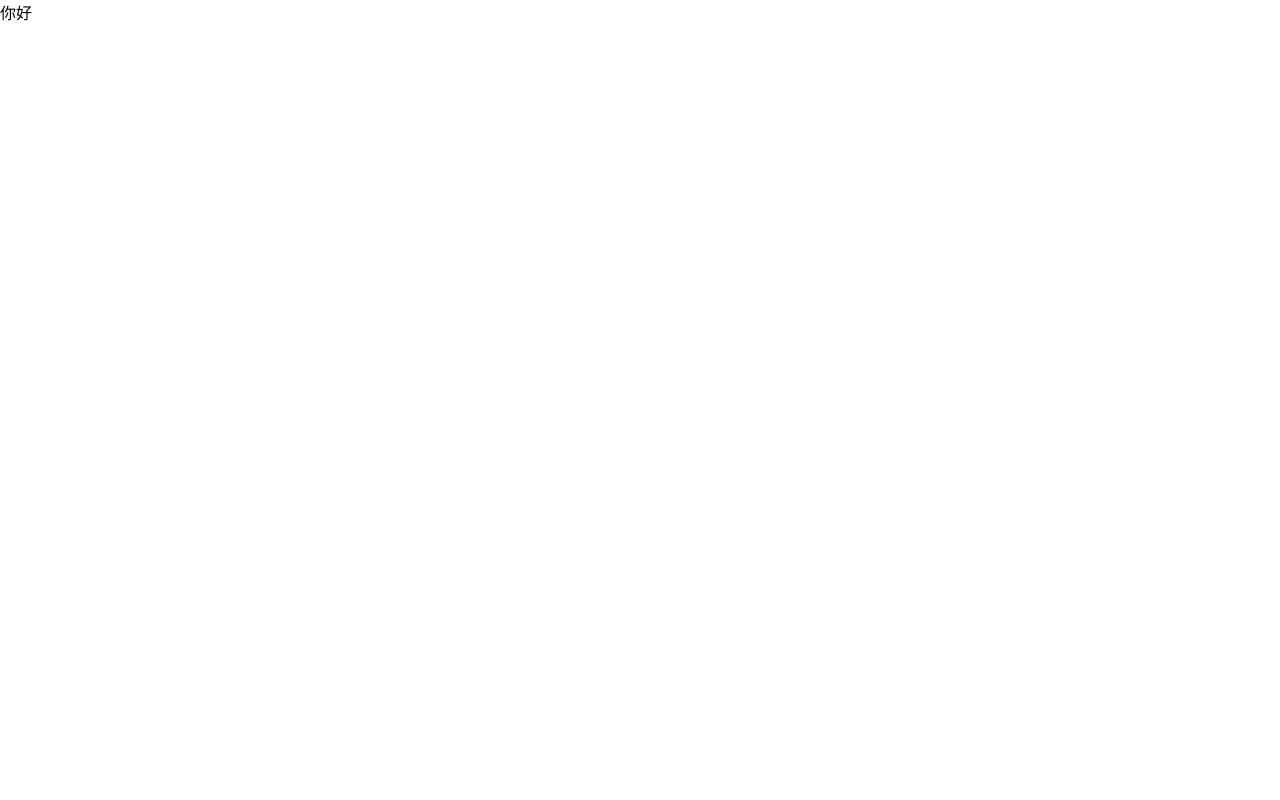
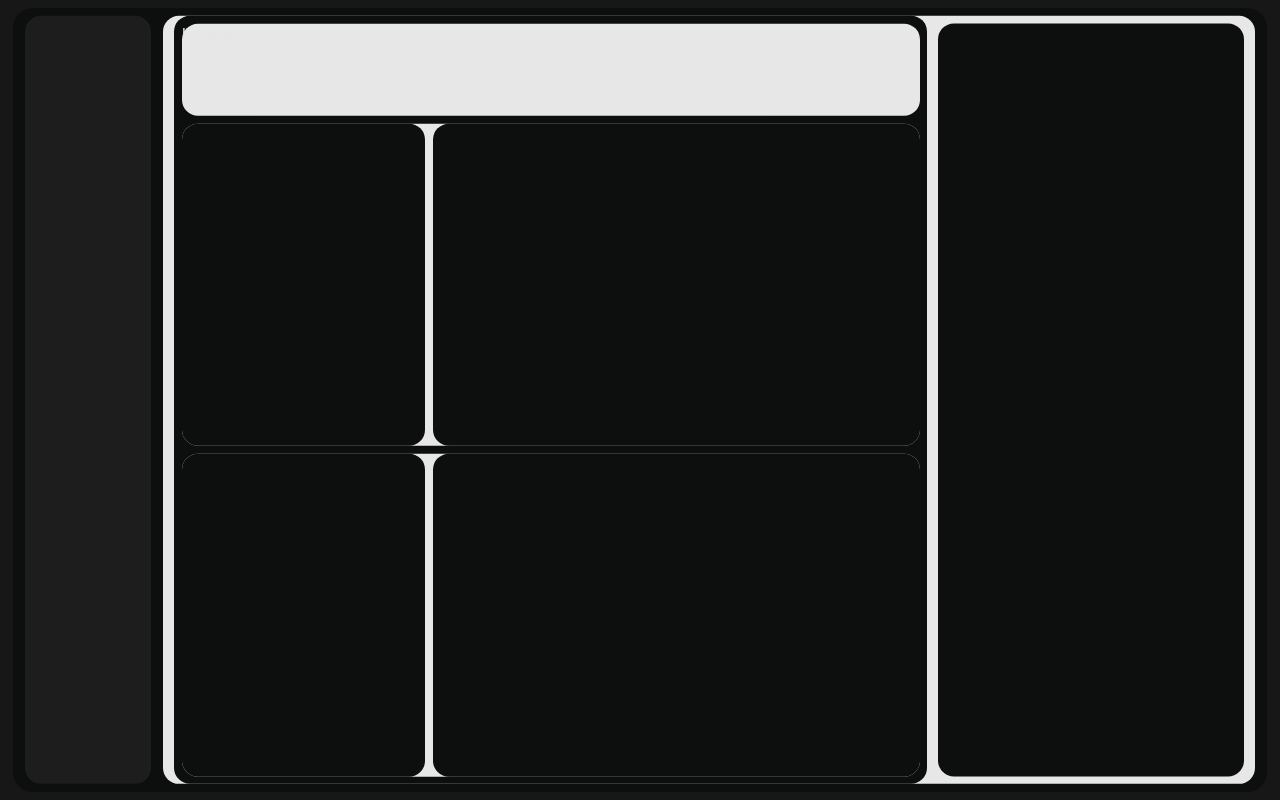
Before and after one commit to Leon-Chin/Fitness-App, a React app: page / in a window 1280 px wide. Built offline with nearby package versions, Linux system fonts and the light colour scheme.

Commit message:
feat: add the layout framework

```diff
--- a/public/index.html
+++ b/public/index.html
@@ -1,43 +1,25 @@
 <!DOCTYPE html>
 <html lang="en">
+
 <head>
   <meta charset="utf-8" />
   <link rel="icon" href="%PUBLIC_URL%/favicon.ico" />
   <meta name="viewport" content="width=device-width, initial-scale=1" />
   <meta name="theme-color" content="#000000" />
-    <meta
-      name="description"
-      content="Web site created using create-react-app"
-    />
+  <meta name="description" content="Web site created using create-react-app" />
   <link rel="apple-touch-icon" href="%PUBLIC_URL%/logo192.png" />
-    <!--
-      manifest.json provides metadata used when your web app is installed on a
-      user's mobile device or desktop. See https://developers.google.com/web/fundamentals/web-app-manifest/
-    -->
-    <link rel="manifest" href="%PUBLIC_URL%/manifest.json" />
-    <!--
-      Notice the use of %PUBLIC_URL% in the tags above.
-      It will be replaced with the URL of the `public` folder during the build.
-      Only files inside the `public` folder can be referenced from the HTML.
-
-      Unlike "/favicon.ico" or "favicon.ico", "%PUBLIC_URL%/favicon.ico" will
-      work correctly both with client-side routing and a non-root public URL.
-      Learn how to configure a non-root public URL by running `npm run build`.
-    -->
   <title>React App</title>
 </head>
+<style>
+  body {
+    height: 100%;
+    width: 100%;
+  }
+</style>
+
 <body>
   <noscript>You need to enable JavaScript to run this app.</noscript>
   <div id="root"></div>
-    <!--
-      This HTML file is a template.
-      If you open it directly in the browser, you will see an empty page.
+</body>
 
-      You can add webfonts, meta tags, or analytics to this file.
-      The build step will place the bundled scripts into the <body> tag.
-
-      To begin the development, run `npm start` or `yarn start`.
-      To create a production bundle, use `npm run build` or `yarn build`.
-    -->
-  </body>
 </html>
--- a/src/App.js
+++ b/src/App.js
@@ -1,9 +1,29 @@
 import './App.less';
+import Sidebar from './components/sidebar'
 
 function App() {
   return (
     <div className="App">
-      你好
+      <div className='sidebar'>
+
+      </div>
+      <div className='contentBox'>
+        <div className='contendBox-left'>
+          <div className='sayHello'>
+            Hello Leon <br />
+            Welcome to the fitness app
+          </div>
+          <div className='contendBox-left-subTop'>
+            <div className='contacts'></div>
+            <div className='statistic'></div>
+          </div>
+          <div className='contendBox-left-subBottom'>
+            <div className='model1'></div>
+            <div className='trend'></div>
+          </div>
+        </div>
+        <div className='contendBox-right'></div>
+      </div>
     </div>
   );
 }
--- a/src/App.less
+++ b/src/App.less
@@ -0,0 +1,129 @@
+@darkBackgroundColor: #0c0f0e;
+@darkBlockBackgroundColor: #1d1d1d;
+@darkTextColor: #e7e7e7;
+
+.App {
+    height: 98%;
+    background-color: @darkBackgroundColor;
+    position: absolute;
+    top: 50%;
+    transform: translateY(-50%);
+    left: 1%;
+    right: 1%;
+    border-radius: 20px;
+
+    .sidebar {
+        width: 10%;
+        height: 98%;
+        background-color: @darkBlockBackgroundColor;
+        position: absolute;
+        // max-width: 100px;
+        top: 50%;
+        transform: translateY(-50%);
+        left: 1%;
+        border-radius: 16px;
+    }
+
+    .contentBox {
+        width: 87%;
+        height: 98%;
+        background-color: @darkTextColor;
+        position: absolute;
+        // max-width: 100px;
+        top: 50%;
+        transform: translateY(-50%);
+        right: 1%;
+        border-radius: 16px;
+
+        .contendBox-left {
+            width: 69%;
+            height: 100%;
+            background-color: @darkBackgroundColor;
+            position: absolute;
+            // max-width: 100px;
+            top: 50%;
+            transform: translateY(-50%);
+            left: 1%;
+            border-radius: 16px;
+
+            .sayHello {
+                width: 98%;
+                height: 12%;
+                background-color: @darkTextColor;
+                position: absolute;
+                // max-width: 100px;
+                top: 1%;
+                right: 1%;
+                border-radius: 16px;
+            }
+
+            .contendBox-left-subTop {
+                width: 98%;
+                height: 42%;
+                background-color: @darkTextColor;
+                position: absolute;
+                bottom: 44%;
+                right: 1%;
+                border-radius: 16px;
+
+                .contacts {
+                    width: 33%;
+                    height: 100%;
+                    background-color: @darkBackgroundColor;
+                    position: absolute;
+                    left: 0%;
+                    border-radius: 16px;
+                }
+
+                .statistic {
+                    width: 66%;
+                    height: 100%;
+                    background-color: @darkBackgroundColor;
+                    position: absolute;
+                    right: 0%;
+                    border-radius: 16px;
+                }
+            }
+
+            .contendBox-left-subBottom {
+                width: 98%;
+                height: 42%;
+                background-color: @darkTextColor;
+                position: absolute;
+                bottom: 1%;
+                right: 1%;
+                border-radius: 16px;
+
+                .model1 {
+                    width: 33%;
+                    height: 100%;
+                    background-color: @darkBackgroundColor;
+                    position: absolute;
+                    left: 0%;
+                    border-radius: 16px;
+                }
+
+                .trend {
+                    width: 66%;
+                    height: 100%;
+                    background-color: @darkBackgroundColor;
+                    position: absolute;
+                    right: 0%;
+                    border-radius: 16px;
+                }
+            }
+        }
+
+        .contendBox-right {
+            width: 28%;
+            height: 98%;
+            background-color: @darkBackgroundColor;
+            position: absolute;
+            // max-width: 100px;
+            top: 50%;
+            transform: translateY(-50%);
+            right: 1%;
+            border-radius: 16px;
+        }
+    }
+}
--- a/src/components/sidebar/index.js
+++ b/src/components/sidebar/index.js
@@ -0,0 +1,9 @@
+import React from 'react'
+import './index.less'
+export default function index() {
+    return (
+        <div className='sidebar'>
+
+        </div>
+    )
+}
--- a/src/index.less
+++ b/src/index.less
@@ -1,6 +1,19 @@
+@darkHtmlBackgroundColor: #171717;
+@darkBackgroundColor: #0c0f0e;
+@darkTextColor: #e7e7e7;
+
+
+html {
+  height: 100%;
+}
+
 body {
+  background-color: @darkHtmlBackgroundColor;
+  width: 100%;
+  height: 100%;
   margin: 0;
   padding: 0;
+  color: @darkTextColor;
   font-family: -apple-system, BlinkMacSystemFont, 'Segoe UI', 'Roboto', 'Oxygen',
     'Ubuntu', 'Cantarell', 'Fira Sans', 'Droid Sans', 'Helvetica Neue',
     sans-serif;
@@ -8,6 +21,11 @@ body {
   -moz-osx-font-smoothing: grayscale;
 }
 
+#root {
+  width: 100%;
+  height: 100%;
+}
+
 code {
   font-family: source-code-pro, Menlo, Monaco, Consolas, 'Courier New', monospace;
 }
```
Also changed, not shown: src/components/sidebar/index.less (+15 -0 lines). Lines whose indentation alone changed are shown as unchanged.
